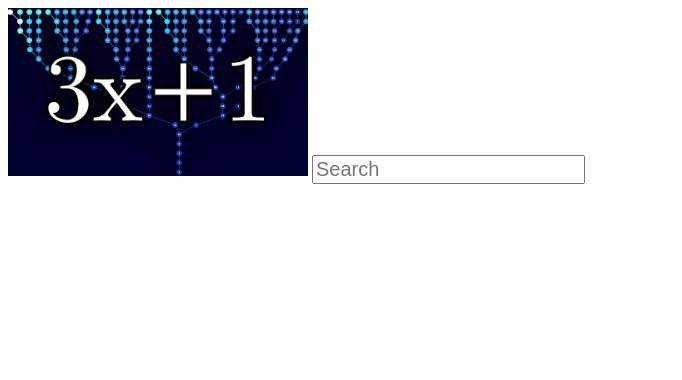
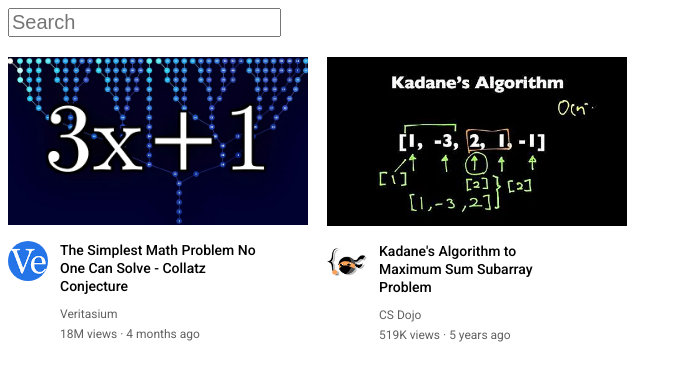
Before and after one commit to AAzizkhani/simple-YouTube, a plain HTML site: page YouTube.html in a window 1280 px wide. Shown: the whole page, without its empty margins (0-682 px from the left). Drawn offline with Linux system fonts and the light colour scheme.

Commit message:
add new video___ver_2

```diff
--- a/YouTube.html
+++ b/YouTube.html
@@ -2,26 +2,142 @@
 
 <html>
     <head>
+
         <title> YouTube</title>
+
+        <link rel="preconnect" href="https://fonts.googleapis.com">
+        <link rel="preconnect" href="https://fonts.gstatic.com" crossorigin>
+        <link href="https://fonts.googleapis.com/css2?family=Roboto:ital,wght@0,100;0,300;0,400;0,500;0,700;0,900;1,100;1,300;1,400;1,500;1,700;1,900&display=swap" rel="stylesheet">
         <style>
-            .Pic3x
+            p
             {
-                width:  300px;
+                    margin-top: 0px;
+                    margin-bottom: 0px;
+
+                    font-family: Roboto , Arial;
             }
-
             .search-bar
             {
                 font-size: 20px;
+                display: block;
 
+                margin-bottom: 20px;
             }
 
+            .videos-1
+            {
+                margin-right: 15px;
 
-        </style>
+                display: inline-block;
+                width: 300px;
+                vertical-align: top;
+            }
+
+                .ch
+                {
+                    margin-bottom: 12px;
+                }
+
+
+                    .Pic3x
+                    {
+                        width:  300px;
+
+                    }
+
+
+                .channelPic
+                {
+                    display: inline-block;
+                    width: 40px;
+
+                    vertical-align: top;
+
+                }
+                    .profPic3
+                    {
+                        border-radius: 50px;
+                        width: 100%;
+                    }
+
+
+                .channelInfo
+                {
+                    vertical-align: top;
+                    display: inline-block;
+                    margin-left: 8px;
+                    width: 200px;
+                }
+                    .Pic3x-title
+                    {
+                        font-size: 14px;
+                        margin-bottom: 12px;
+                        font-weight: 500;
+                        line-height: 18px;
+
+                    }
+                    .Pic3x-autor, .Pic3x-stat
+                    {
+                        font-size: 12px;
+                        color: rgb(96, 96, 96);
+                    }
+                    .Pic3x-autor{
+                        margin-bottom: 6px;
+
+                    }
+
+
+
+
+
+
+            </style>
     </head>
 
     <body>
-        <img class="Pic3x" src="Pics/3x+1.png">
         <input class="search-bar" type="text" placeholder="Search">
+
+        <div class="videos-1">
+
+            <div class="ch">
+                <img class="Pic3x" src="Pics/3x+1.png">
+            </div>
+
+            <div>
+                <div class="channelPic">
+                    <img class="profPic3" src="Pics/channel-4.jpeg">
+                </div>
+
+                <div class="channelInfo">
+                    <p class="Pic3x-title">The Simplest Math Problem No One Can Solve - Collatz Conjecture</p>
+                    <p class="Pic3x-autor">Veritasium</p>
+                    <p class="Pic3x-stat" >18M views &#183; 4 months ago</p>
+                </div>
+            </div>
+
+        </div>
+
+        <div class="videos-1">
+
+            <div class="ch">
+                <img class="Pic3x" src="Pics/thumbnail-5.webp">
+            </div>
+
+            <div>
+                <div class="channelPic">
+                    <img class="profPic3" src="Pics/channel-5.jpeg">
+                </div>
+
+                <div class="channelInfo">
+                    <p class="Pic3x-title">Kadane's Algorithm to Maximum Sum Subarray Problem</p>
+                    <p class="Pic3x-autor">CS Dojo</p>
+                    <p class="Pic3x-stat" >519K views &#183; 5 years ago</p>
+                </div>
+            </div>
+
+        </div>
+
+
     </body>
 
 </html>
```
Also changed, not shown: Pics/channel-4.jpeg (added), Pics/channel-5.jpeg (added), Pics/thumbnail-5.webp (added).
